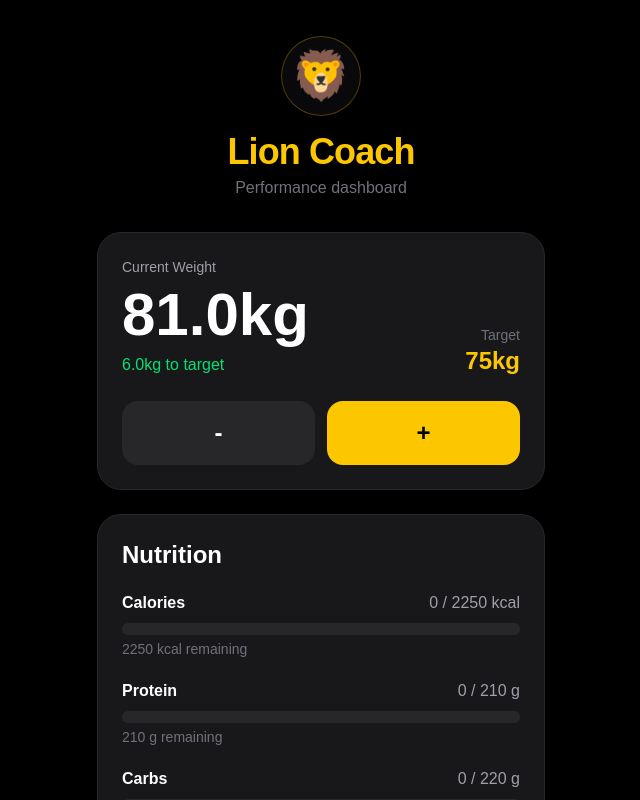
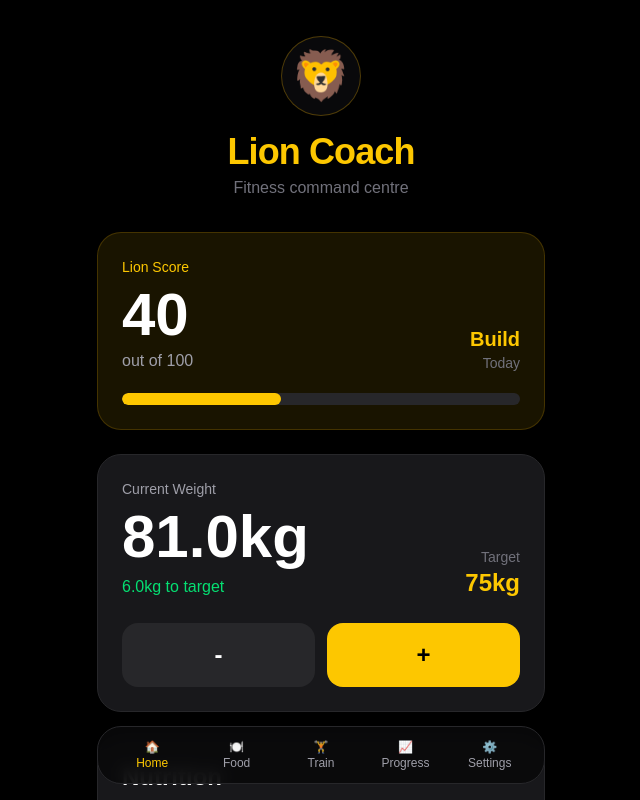
Before and after one commit to MarcRoscoe91/lion-coach, a Next.js app: page / in a window 1280 px wide. Shown: the top 800 px of the page, without its empty margins (319-959 px from the left). Built offline with nearby package versions, Linux system fonts and the light colour scheme.

Commit message:
Add Lion Score and bottom navigation

```diff
--- a/app/page.tsx
+++ b/app/page.tsx
@@ -51,9 +51,16 @@ export default function Home() {
     { calories: 0, protein: 0, carbs: 0, fat: 0 }
   );
 
+  const lionScore = Math.round(
+    ((totals.calories > 0 ? 25 : 0) +
+      (totals.protein >= 100 ? 25 : totals.protein > 0 ? 15 : 0) +
+      (weight <= 81 ? 25 : 10) +
+      15)
+  );
+
   return (
     <main className="min-h-screen bg-black text-white p-5">
-      <div className="max-w-md mx-auto pb-24">
+      <div className="max-w-md mx-auto pb-32">
         <header className="text-center pt-4">
           <div className="mx-auto flex h-20 w-20 items-center justify-center rounded-full border border-yellow-500/30 bg-zinc-950 text-5xl shadow-2xl">
             🦁
@@ -63,10 +70,35 @@ export default function Home() {
             Lion Coach
           </h1>
 
-          <p className="mt-1 text-zinc-500">Performance dashboard</p>
+          <p className="mt-1 text-zinc-500">Fitness command centre</p>
         </header>
 
-        <section className="mt-8 rounded-3xl border border-zinc-800 bg-zinc-900 p-6 shadow-xl">
+        <section className="mt-8 rounded-3xl border border-yellow-500/20 bg-yellow-400/10 p-6">
+          <p className="text-sm text-yellow-400">Lion Score</p>
+
+          <div className="mt-2 flex items-end justify-between">
+            <div>
+              <p className="text-6xl font-bold">{lionScore}</p>
+              <p className="mt-1 text-zinc-400">out of 100</p>
+            </div>
+
+            <div className="text-right">
+              <p className="text-xl font-bold text-yellow-400">
+                {lionScore >= 90 ? "Excellent" : lionScore >= 70 ? "Good" : "Build"}
+              </p>
+              <p className="text-sm text-zinc-500">Today</p>
+            </div>
+          </div>
+
+          <div className="mt-5 h-3 overflow-hidden rounded-full bg-zinc-800">
+            <div
+              className="h-full rounded-full bg-yellow-400 transition-all duration-500"
+              style={{ width: `${lionScore}%` }}
+            />
+          </div>
+        </section>
+
+        <section className="mt-6 rounded-3xl border border-zinc-800 bg-zinc-900 p-6 shadow-xl">
           <p className="text-sm text-zinc-400">Current Weight</p>
 
           <div className="mt-2 flex items-end justify-between">
@@ -106,33 +138,10 @@ export default function Home() {
           <h2 className="text-2xl font-bold">Nutrition</h2>
 
           <div className="mt-5 space-y-5">
-            <MacroBar
-              label="Calories"
-              value={totals.calories}
-              target={targets.calories}
-              suffix="kcal"
-            />
-
-            <MacroBar
-              label="Protein"
-              value={totals.protein}
-              target={targets.protein}
-              suffix="g"
-            />
-
-            <MacroBar
-              label="Carbs"
-              value={totals.carbs}
-              target={targets.carbs}
-              suffix="g"
-            />
-
-            <MacroBar
-              label="Fats"
-              value={totals.fat}
-              target={targets.fat}
-              suffix="g"
-            />
+            <MacroBar label="Calories" value={totals.calories} target={targets.calories} suffix="kcal" />
+            <MacroBar label="Protein" value={totals.protein} target={targets.protein} suffix="g" />
+            <MacroBar label="Carbs" value={totals.carbs} target={targets.carbs} suffix="g" />
+            <MacroBar label="Fats" value={totals.fat} target={targets.fat} suffix="g" />
           </div>
         </section>
 
@@ -148,7 +157,7 @@ export default function Home() {
         </section>
 
         <section className="mt-6 rounded-3xl border border-yellow-500/20 bg-yellow-400/10 p-6">
-          <h2 className="text-2xl font-bold text-yellow-400">AI Coach</h2>
+          <h2 className="text-2xl font-bold text-yellow-400">Coach’s Corner</h2>
 
           <p className="mt-3 leading-7 text-zinc-300">
             You’re set up for a controlled cut from {weight.toFixed(1)}kg to{" "}
@@ -188,6 +197,8 @@ export default function Home() {
           Clear Meals
         </button>
       </div>
+
+      <BottomNav />
     </main>
   );
 }
@@ -228,3 +239,37 @@ function MacroBar({
     </div>
   );
 }
+
+function BottomNav() {
+  return (
+    <nav className="fixed bottom-4 left-1/2 z-50 w-[92%] max-w-md -translate-x-1/2 rounded-3xl border border-zinc-800 bg-zinc-950/90 p-3 backdrop-blur">
+      <div className="grid grid-cols-5 text-center text-xs text-zinc-400">
+        <div className="text-yellow-400">
+          🏠
+          <br />
+          Home
+        </div>
+        <div>
+          🍽️
+          <br />
+          Food
+        </div>
+        <div>
+          🏋️
+          <br />
+          Train
+        </div>
+        <div>
+          📈
+          <br />
+          Progress
+        </div>
+        <div>
+          ⚙️
+          <br />
+          Settings
+        </div>
+      </div>
+    </nav>
+  );
+}
--- /dev/null
+++ b/components/navigation/BottomNav.tsx
@@ -0,0 +1,13 @@
+export default function BottomNav() {
+  return (
+    <nav className="fixed bottom-4 left-1/2 z-50 w-[92%] max-w-md -translate-x-1/2 rounded-3xl border border-zinc-800 bg-zinc-950/90 p-3 backdrop-blur">
+      <div className="grid grid-cols-5 text-center text-xs text-zinc-400">
+        <div className="text-yellow-400">🏠<br />Home</div>
+        <div>🍽️<br />Food</div>
+        <div>🏋️<br />Train</div>
+        <div>📈<br />Progress</div>
+        <div>⚙️<br />Settings</div>
+      </div>
+    </nav>
+  );
+}
```
